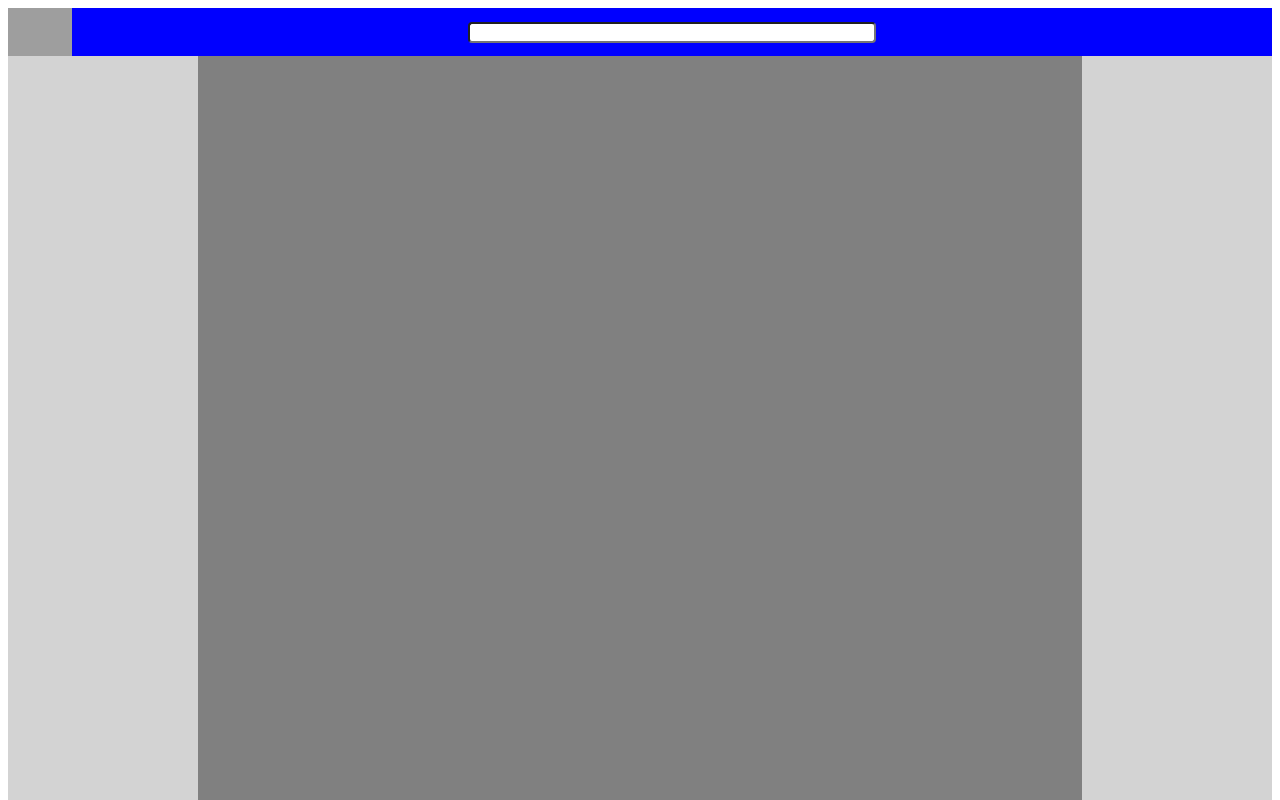
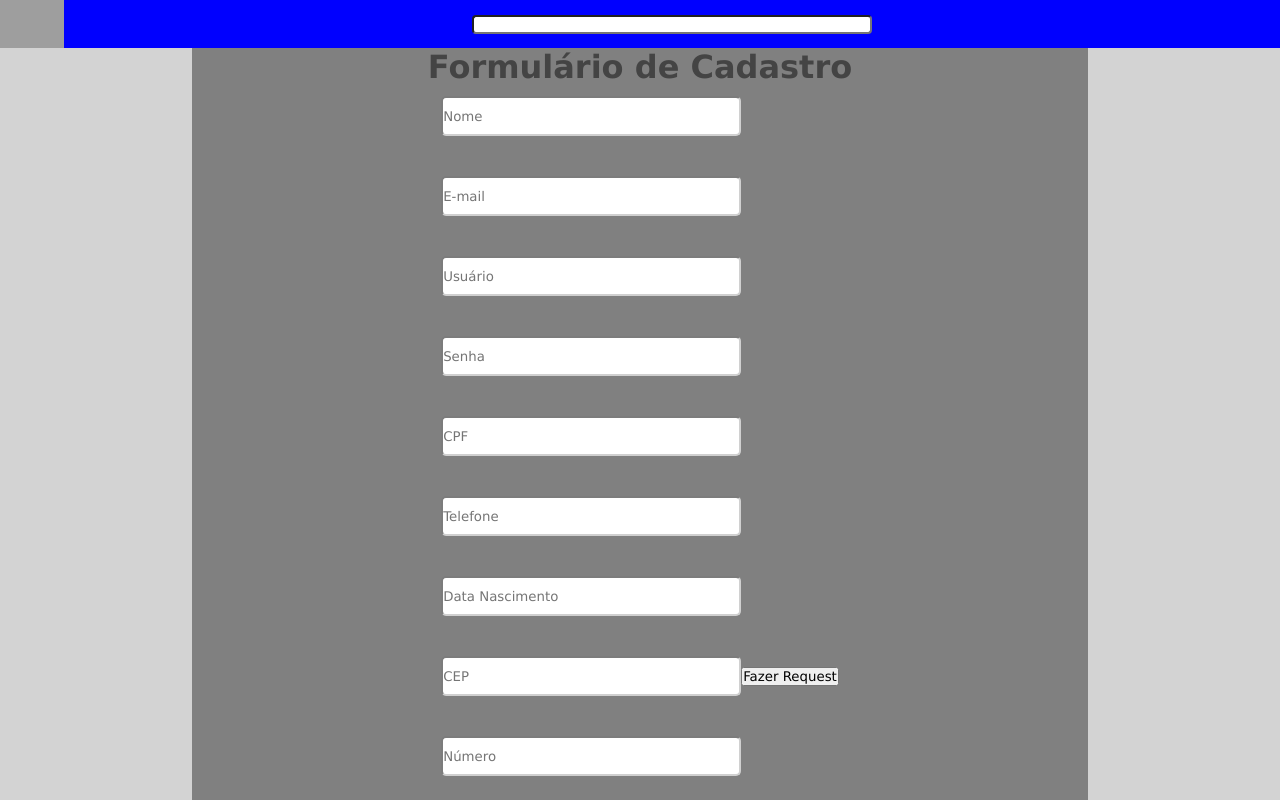
Before and after one commit to MateuscMachado/ecommerce-comunidata, a React (Create React App) app: page /cadastro in a window 1280 px wide. Shown: the top 800 px of the page. Built offline with nearby package versions, Linux system fonts and the light colour scheme; grey boxes are pictures that could not be loaded.

Commit message:
Formulário Cadastro

```diff
--- a/src/App.js
+++ b/src/App.js
@@ -4,6 +4,7 @@ import Produto from "./pages/Produto";
 import Header from "./components/Header";
 import Footer from "./components/Footer";
 import GlobalStyle from './styles/global';
+import Cadastro from './pages/Cadastro';
 
 function App() {
   return (
@@ -14,6 +15,7 @@ function App() {
           <Switch>
             <Route path='/' exact component={Home} />
             <Route path='/produto' exact component={Produto} />
+            <Route path='/cadastro' exact component={Cadastro} />
           </Switch>
         </div>
       </div>
--- /dev/null
+++ b/src/components/UserForm/index.js
@@ -0,0 +1,142 @@
+import React, {useState} from 'react';
+import {
+    Container,
+    Title,
+    Input,
+    Form,
+} from "./styles";
+import { apiCep } from '../../services/apiCep';
+
+const UserForm = () => {
+
+    //contrato inicial com o cliente
+    const initialFormState = {
+        email: '',
+        nomeUsuario: '',
+        nomeCompleto: '',
+        senha: '',
+        cpf: '',
+        telefone: '',
+        dataNasc: '',
+        cep: '',
+        logradouro: '',
+        localidade: '',
+        estado: '',
+        numero: ''
+
+    }
+    const [form, setForm] = useState(initialFormState)
+
+    const setInput = (newValue) => {
+        setForm(form => (
+            { ...form, ...newValue }
+        ))
+    }
+
+    const [adress, setAdress] = useState();
+    const [hasData, setHasData] = useState(false);
+
+
+    async function callAPI() {
+        var cep = document.getElementById("cep").value;
+        //cep = cep.replace("-", "")
+        //`/${cep}/json` TEMPLATE STRING
+        var result = await apiCep.get(`/${cep}/json`);
+        //Armazena o result.data no estado
+        setAdress(result.data);
+        setHasData(true)
+    }
+
+    return (
+        <Container>
+            <Title>Formulário de Cadastro</Title>
+            <Form>
+                <div className="form-group">
+                    <Input name="Nome-Completo"
+                        placeholder="Nome"
+                        onChange={e => setInput({ nomeCompleto: e.target.value })}
+                        label="Nome-Completo"
+                    />
+                </div>
+                <div className="form-group">
+                    <Input name="email"
+                        placeholder="E-mail"
+                        onChange={e => setInput({ email: e.target.value })}
+                        label="E-mail"
+                    />
+                </div>
+
+                <div className="form-group">
+                    <Input name="nomeUsuario"
+                        placeholder="Usuário"
+                        onChange={e => setInput({ nomeUsuario: e.target.value })}
+                        label="Nome-Usuario"
+                    />
+                </div>
+
+                <div className="form-group">
+                    <Input name="senha"
+                        placeholder="Senha"
+                        onChange={e => setInput({ senha: e.target.value })}
+                        label="Senha"
+                    />
+                </div>
+
+                <div className="form-group">
+                    <Input name="cpf"
+                        placeholder="CPF"
+                        onChange={e => setInput({ cpf: e.target.value })}
+                        label="CPF"
+                    />
+                </div>
+
+                <div className="form-group">
+                    <Input name="telefone"
+                        placeholder="Telefone"
+                        onChange={e => setInput({ telefone: e.target.value })}
+                        label="Telefone"
+                    />
+                </div>
+
+                <div className="form-group">
+                    <Input name="dataNasc"
+                        placeholder="Data Nascimento"
+                        onChange={e => setInput({ dataNasc: e.target.value })}
+                        label="DataNasc"
+                    />
+                </div>
+
+                <div className="form-group">
+                    <Input name="cep"
+                        placeholder="CEP"
+                        onChange={e => setInput({ cep: e.target.value })}
+                        label="CEP"
+                    />
+                    <button onClick={callAPI}>Fazer Request</button>
+                    {
+                        hasData ? (
+                            <div>
+                                <h3>Logradouro: <strong></strong>{adress.logradouro}</h3>
+                                <h3>Localidade: <strong></strong>{adress.localidade}</h3>
+                                <h3>Estado: <strong></strong>{adress.estado}</h3>
+                            </div>
+                        ) : null
+                    }
+                </div>
+
+                <div className="form-group">
+                    <Input name="numero"
+                        placeholder="Número"
+                        onChange={e => setInput({ numero: e.target.value })}
+                        label="Numero"
+                    />
+                </div>
+
+                <div className="form-group">
+                    <button type="button" classeName="btn primary">Enviar Dados</button>
+                </div>
+            </Form>
+        </Container>
+    );
+}
+export default UserForm;
--- /dev/null
+++ b/src/components/UserForm/styles.js
@@ -0,0 +1,34 @@
+import styled from "styled-components"
+
+export const Container = styled.div`
+    display: flex;
+    flex-direction: column;
+    align-items: center;
+    justify-content: center;
+
+`;
+export const Form= styled.form`
+    height: 100%;
+    flex-direction: row;
+
+`
+
+export const Title = styled.h1`
+    display: flex;
+    align-items: center;
+    font-size: 32px;
+    font-weight: bold;
+    margin-bottom: 10px;
+    color: #444;
+
+`;
+
+export const Input = styled.input`
+    width: 300px;
+    height: 40px;
+    margin-bottom: 40px;
+    border-radius: 5px;
+    box-shadow: none;
+    border-color: #D0D0D0;
+
+`;
--- /dev/null
+++ b/src/pages/Cadastro/index.js
@@ -0,0 +1,8 @@
+import UserForm from "../../components/UserForm";
+
+function Cadastro() {
+    return (
+        <UserForm />
+    )
+}
+export default Cadastro;
--- a/src/services/api.js
+++ b/src/services/api.js
@@ -1,7 +1,5 @@
 import axios from 'axios';
 
-const api = axios.create({
+export const api = axios.create({
   baseURL: "https://ecommerce-api-comunidata.herokuapp.com"
 });
-
-export default api;
--- /dev/null
+++ b/src/services/apiCep.js
@@ -0,0 +1,5 @@
+import axios from 'axios';
+
+export const apiCep = axios.create({
+    baseURL: "https://viacep.com.br/ws",
+});
--- a/src/styles/global.js
+++ b/src/styles/global.js
@@ -2,6 +2,10 @@ import { createGlobalStyle } from "styled-components";
 
 export default createGlobalStyle`
 * {
- font-family: Verdana, Geneva, Tahoma, sans-serif  ;
+    font-family: Verdana, Geneva, Tahoma, sans-serif  ;
+    margin: 0;
+    padding: 0;
+    outline: 0;
+    box-sizing: border-box;
 }
 `
```
Also changed, not shown: src/pages/Home/index.js (+4 -6 lines), src/pages/Cadastro/styles.js (added).
